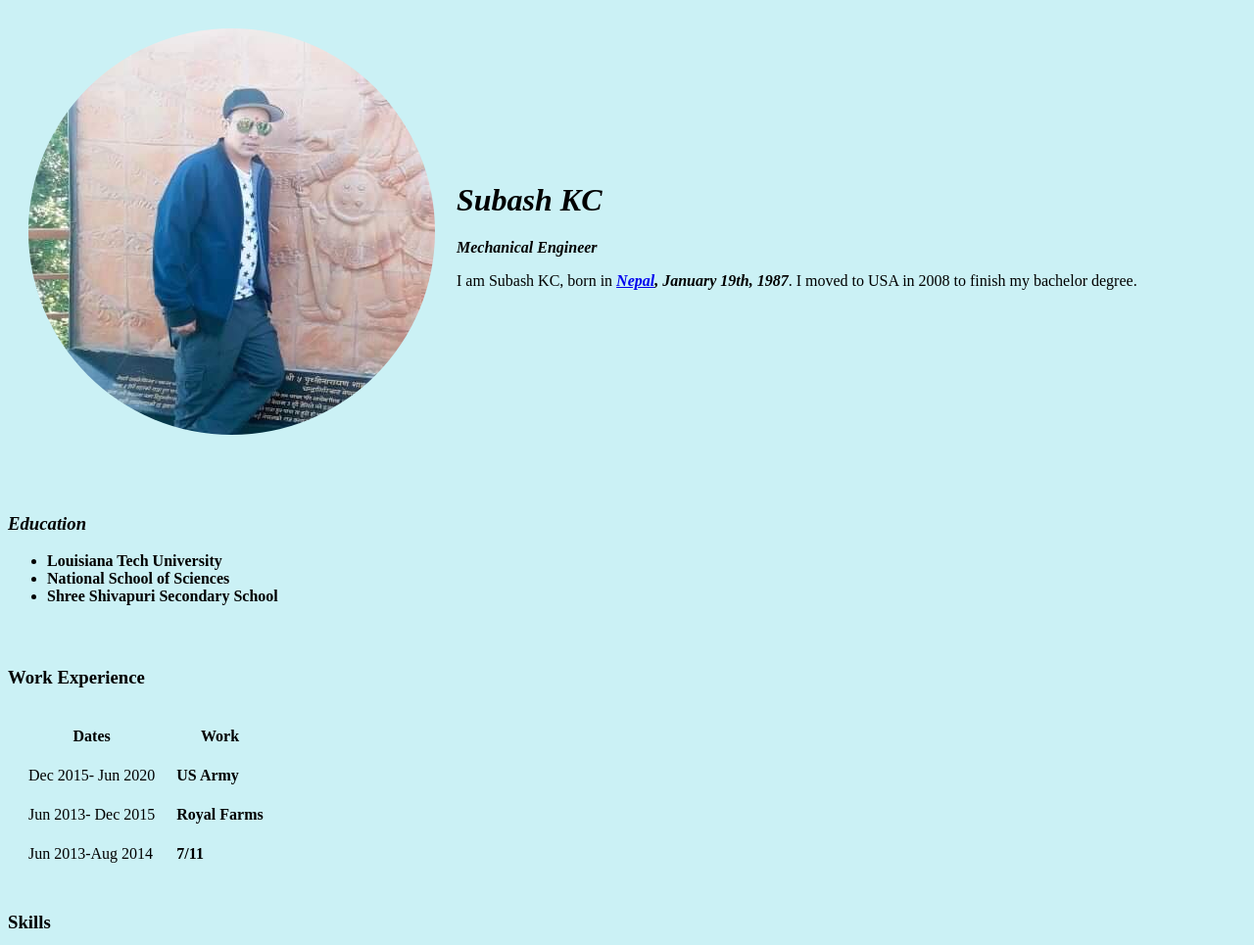
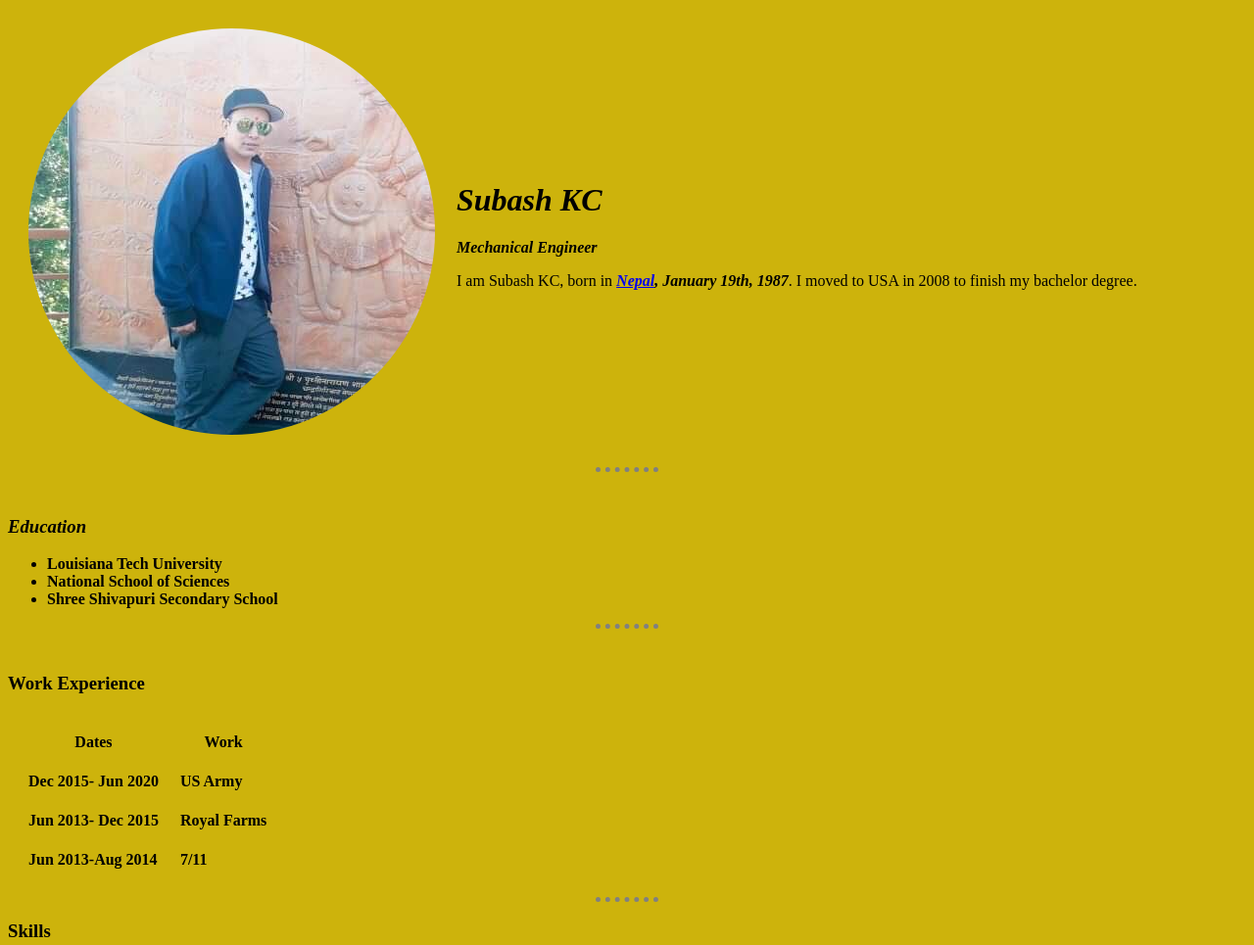
Before and after one commit to subash-kc/Web-Development, a plain HTML site: page index.html in a window 1280 px wide. Shown: the top 965 px of the page at 98% size. Drawn offline with Linux system fonts and the light colour scheme.

Commit message:
newcommit

```diff
--- a/index.html
+++ b/index.html
@@ -4,16 +4,7 @@
     <meta charset="UTF-8" />
     <meta name="viewport" content="width=device-width, initial-scale=1.0" />
     <title>Subash's Personal Site</title>
-    <style>
-      body {
-        background-color: #cbf1f5;
-      }
-
-      hr {
-        border-style: none;
-        height: 2px;
-      }
-    </style>
+    <link rel="stylesheet" href="styles.css" />
   </head>
   <body>
     <table cellspacing="20">
@@ -59,15 +50,15 @@
       </thead>
       <tbody></tbody>
       <tr>
-        <td>Dec 2015- Jun 2020</td>
+        <td><strong>Dec 2015- Jun 2020</strong></td>
         <td><strong>US Army</strong></td>
       </tr>
       <tr>
-        <td>Jun 2013- Dec 2015</td>
+        <td><strong>Jun 2013- Dec 2015</strong></td>
         <td><strong>Royal Farms</strong></td>
       </tr>
       <tr>
-        <td>Jun 2013-Aug 2014</td>
+        <td><strong>Jun 2013-Aug 2014</strong></td>
         <td><strong>7/11</strong></td>
       </tr>
     </table>
--- /dev/null
+++ b/styles.css
@@ -0,0 +1,11 @@
+body {
+  background-color: #cdb30c;
+}
+
+hr {
+  border-style: none;
+  border-top-style: dotted;
+  border-color: grey;
+  border-width: 5px;
+  width: 5%;
+}
```
